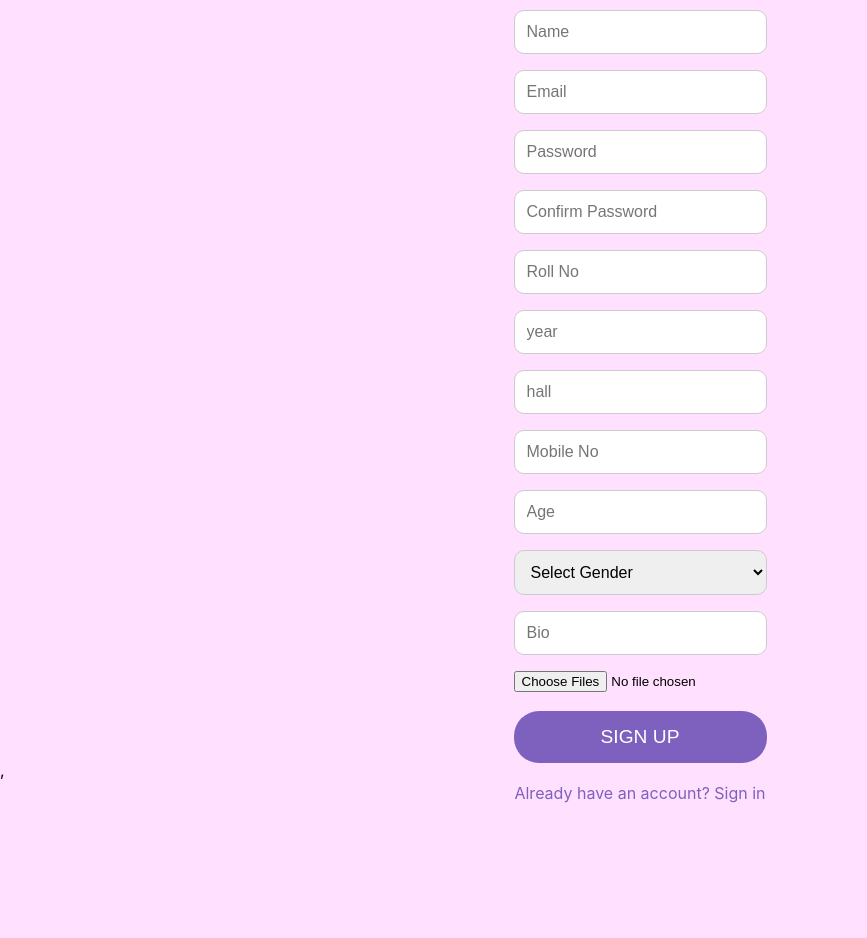
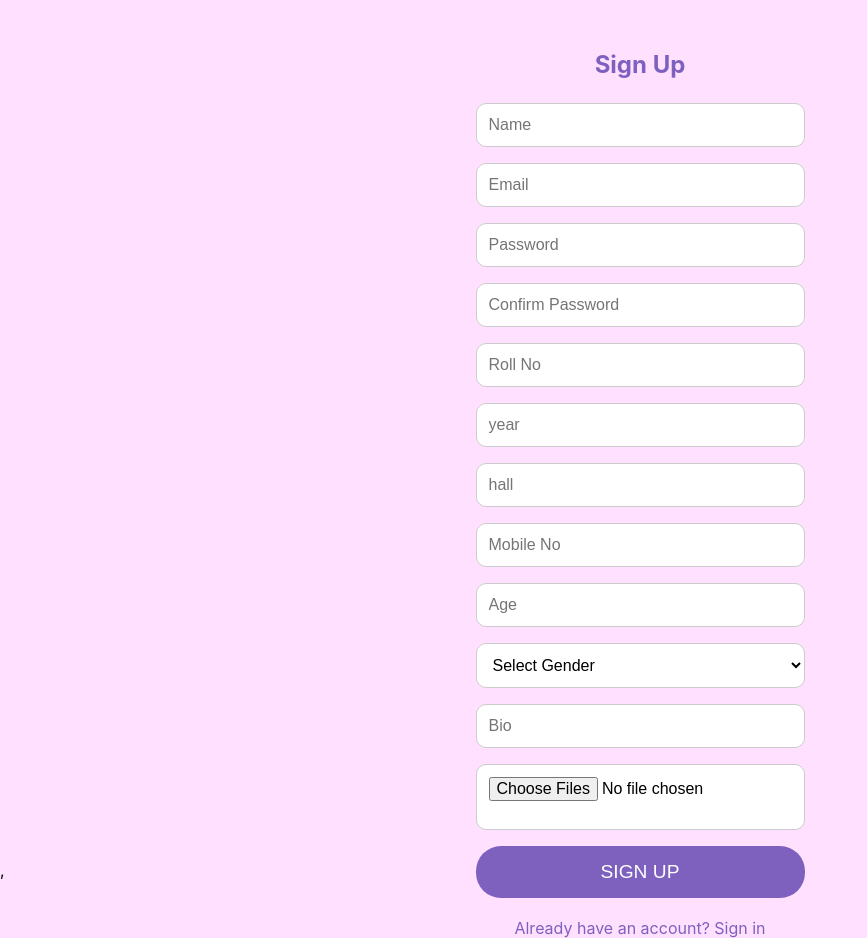
Before and after one commit to Nishu1103/prom, a React (Vite) app: page /signup in a window 1280 px wide. Shown: the whole page, without its empty margins (0-867 px from the left). Before the commit the page ends 803 px from the top, so only its background shows below. Built offline with nearby package versions, Linux system fonts and the light colour scheme; no server answers.

Commit message:
"Updated Auth.css and SignUp.jsx files: added input[type="file"] styling, modified error message styling, and updated className in SignUp component"

```diff
--- a/src/Auth/Auth.css
+++ b/src/Auth/Auth.css
@@ -28,6 +28,7 @@ input[type="text"],
 input[type="email"],
 input[type="password"],
 input[type="number"],
+input[type="file"],
 select {
   padding: 0.75rem;
   margin-bottom: 1rem;
@@ -35,6 +36,7 @@ select {
   border-radius: 10px; /* Rounded input fields */
   font-size: 1rem;
   transition: border 0.3s ease;
+  background-color: white;
 }
 
 input[type="text"]:focus,
@@ -42,6 +44,7 @@ input[type="email"]:focus,
 input[type="password"]:focus,
 input[type="number"]:focus,
 input[type="file"]:focus,
+
 select:focus {
   border-color: #7E60BF; /* Blue border on focus */
   outline: none; /* Remove default outline */
@@ -88,6 +91,15 @@ button:hover {
   display: flex;
   justify-content: center;
   align-items: center;
+}
+
+.auth-containerss{
+  height: 95vh;
+    display: flex;
+    justify-content: center;
+    /* align-items: center; */
+    padding: 30px;
+    margin: 20px;
 }
 
 /* Bubble theme styling for the authentication page */
@@ -185,4 +197,8 @@ button:hover {
   height: 30px !important;
 }
 
- /* http://localhost:3000/
+
+
+ .error{
+  color: red;
+ }
--- a/src/Auth/SignUp.jsx
+++ b/src/Auth/SignUp.jsx
@@ -190,7 +190,7 @@ const SignUp = () => {
 	};
 
 	return (
-		<div className="auth-containers">
+		<div className="auth-containerss">
 			<div className="auth-container">
 				<h2 style={{ color: "#7E60BF" }}> Sign Up</h2>
 				<Formik
@@ -201,21 +201,21 @@ const SignUp = () => {
 					{({ isSubmitting, setFieldValue }) => (
 						<Form>
 							<Field type="text" name="name" placeholder="Name" />
-							<ErrorMessage name="name" component="div" />
+							<ErrorMessage  style={{ color: 'red' , fontSize:'10px'}} name="name" component="div" />
 
 							<Field
 								type="email"
 								name="email"
 								placeholder="Email"
 							/>
-							<ErrorMessage name="email" component="div" />
+							<ErrorMessage style={{ color: 'red' , fontSize:'10px'}} name="email" component="div" />
 
 							<Field
 								type="password"
 								name="password"
 								placeholder="Password"
 							/>
-							<ErrorMessage name="password" component="div" />
+							<ErrorMessage style={{ color: 'red' , fontSize:'10px'}} name="password" component="div" />
 
 							<Field
 								type="password"
@@ -224,6 +224,7 @@ const SignUp = () => {
 							/>
 							<ErrorMessage
 								name="confirmPassword"
+								style={{ color: 'red' , fontSize:'10px'}}
 								component="div"
 							/>
 
@@ -232,7 +233,7 @@ const SignUp = () => {
 								name="rollNo"
 								placeholder="Roll No"
 							/>
-							<ErrorMessage name="rollNo" component="div" />
+							<ErrorMessage name="rollNo" style={{ color: 'red' , fontSize:'10px'}} component="div" />
 
 
 							<Field
@@ -240,7 +241,7 @@ const SignUp = () => {
 								name="year"
 								placeholder="year"
 							/>
-							<ErrorMessage name="year" component="div" />
+							<ErrorMessage name="year" style={{ color: 'red' , fontSize:'10px'}} component="div" />
 
 
 							<Field
@@ -248,7 +249,7 @@ const SignUp = () => {
 								name="hall"
 								placeholder="hall"
 							/>
-							<ErrorMessage name="hall" component="div" />
+							<ErrorMessage name="hall" style={{ color: 'red' , fontSize:'10px'}} component="div" />
 
 
 
@@ -257,20 +258,20 @@ const SignUp = () => {
 								name="PhoneNO"
 								placeholder="Mobile No"
 							/>
-							<ErrorMessage name="PhoneNO" component="div" />
+							<ErrorMessage name="PhoneNO" style={{ color: 'red' , fontSize:'10px'}} component="div" />
 
 							<Field type="number" name="age" placeholder="Age" />
-							<ErrorMessage name="age" component="div" />
+							<ErrorMessage name="age" style={{ color: 'red' , fontSize:'10px'}} component="div" />
 
 							<Field as="select" name="gender">
 								<option value="">Select Gender</option>
 								<option value="Male">Male</option>
 								<option value="Female">Female</option>
 							</Field>
-							<ErrorMessage name="gender" component="div" />
+							<ErrorMessage name="gender" style={{ color: 'red' , fontSize:'10px'}} component="div" />
 
 							<Field type="text" name="bio" placeholder="Bio" />
-							<ErrorMessage name="bio" component="div" />
+							<ErrorMessage name="bio" style={{ color: 'red' , fontSize:'10px'}} component="div" />
 
 							{/* Image Upload Fields */}
 							<input
@@ -278,12 +279,13 @@ const SignUp = () => {
 								name="profileImage"
 								accept="image/*"
 								multiple
+								placeholder="upload two photos"
 								onChange={(event) =>
 									handleImageChange(event, setFieldValue)
 								}
 								style={{ height: "40px" }}
 							/>
-							<ErrorMessage name="profileImage" component="div" />
+							<ErrorMessage style={{ color: 'red' , fontSize:'10px'}} name="profileImage" component="div" />
 
 							<button
 								className="bubble-button"
```
